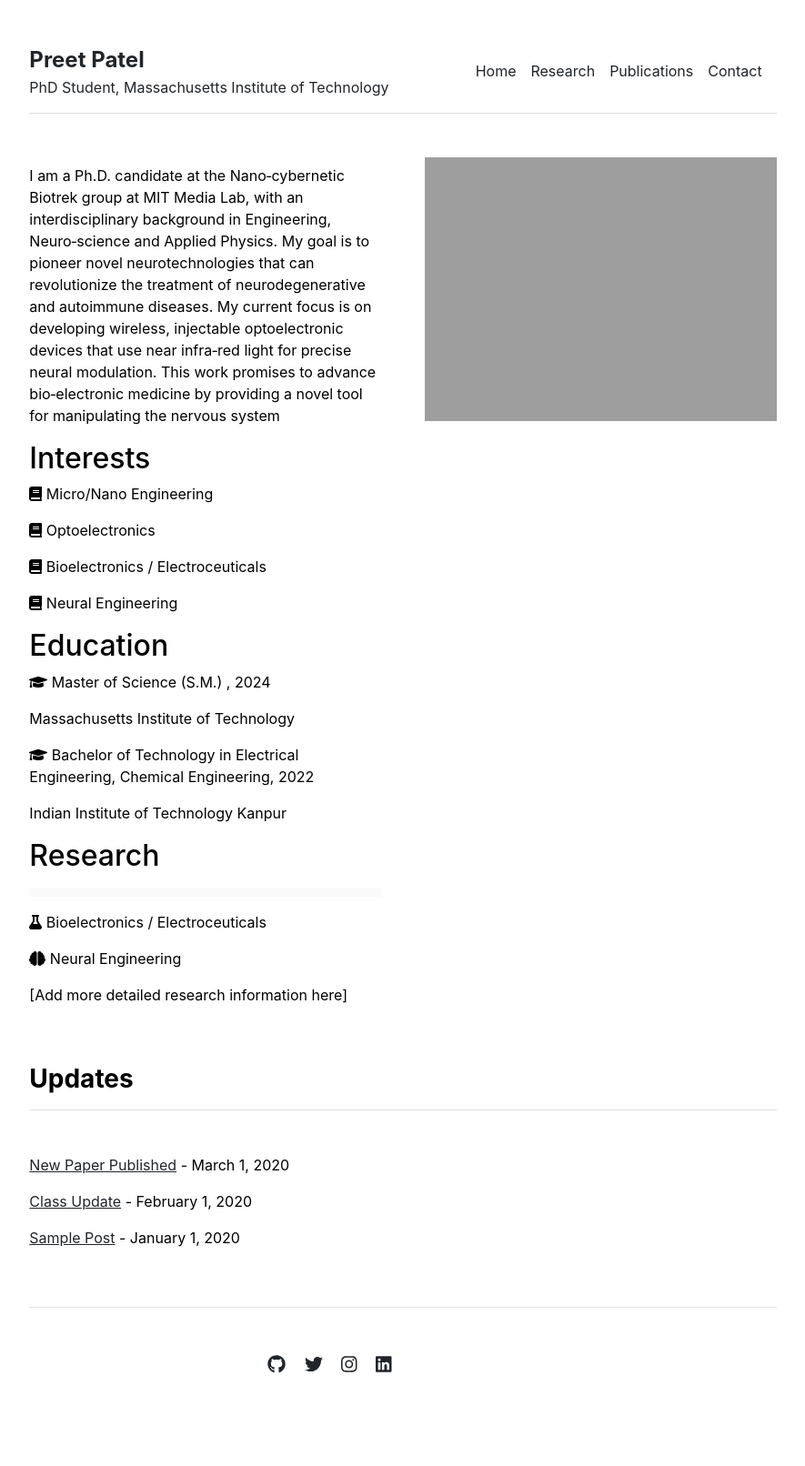
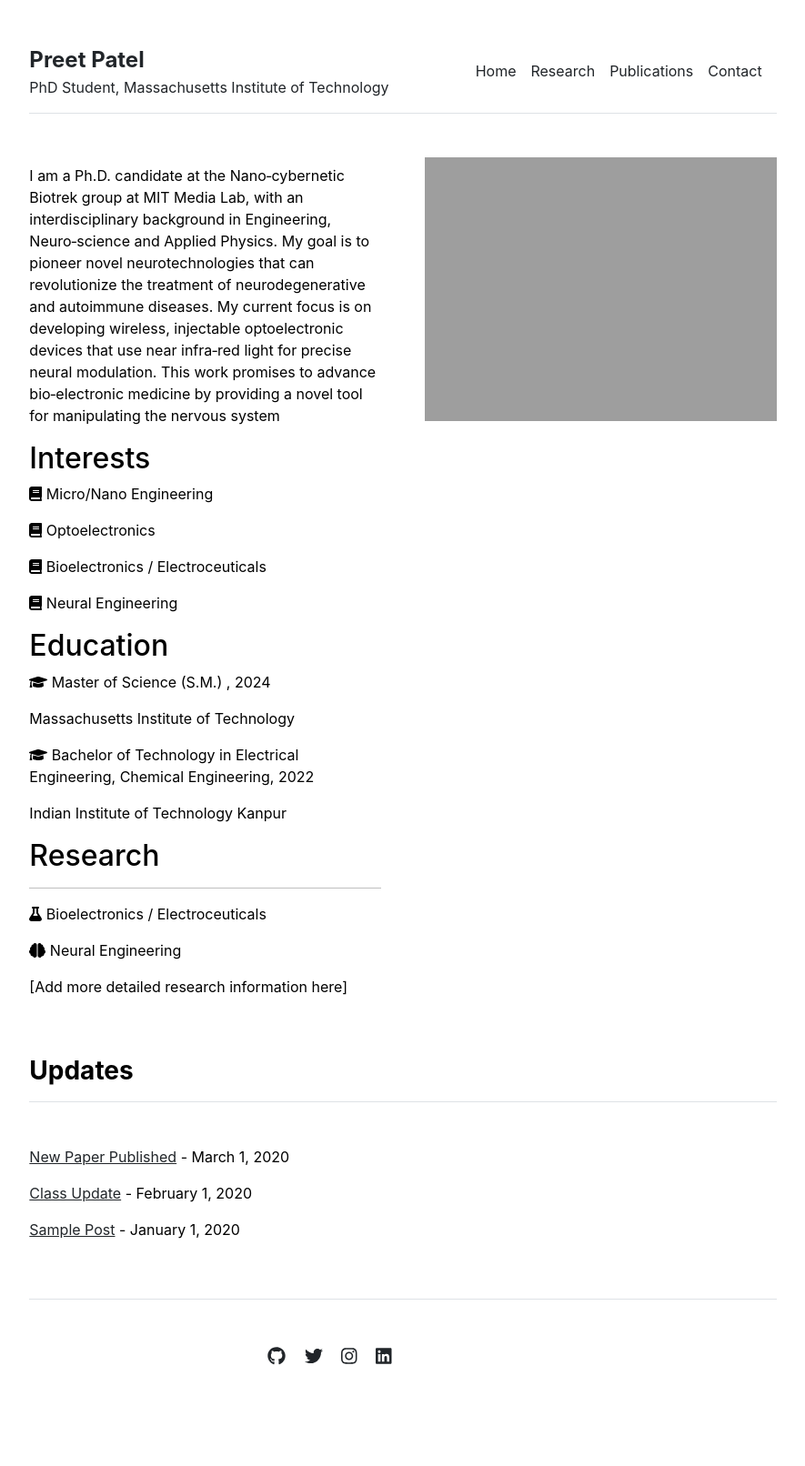
Before and after one commit to preet-mit/preet-mit, a Jekyll site: the page built from index.md, in a window 1280 px wide. Shown: the whole page at 91% size, without its empty margins (197-1082 px from the left). Built offline with Jekyll 4.4.1, drawn with Linux system fonts in a browser that asks for light colours.

Commit message:
Update index.md

```diff
--- a/index.md
+++ b/index.md
@@ -26,7 +26,7 @@ Indian Institute of Technology Kanpur
 
 ## Research
 
-<hr style="width:100%; margin-left:0; border:0; border-top:10px solid #eee;">
+---
 
 {% assign research-page = site.pages | where: "path", "research.md" | first %}
 {{ research-page.content }}
```
